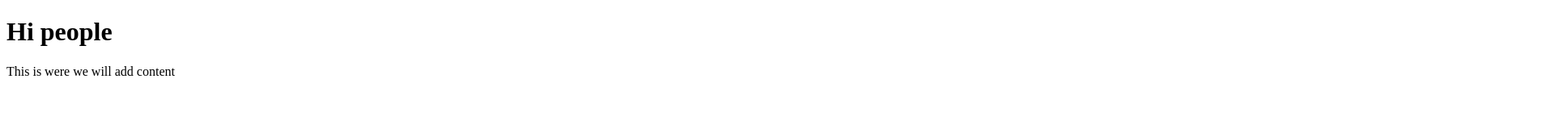
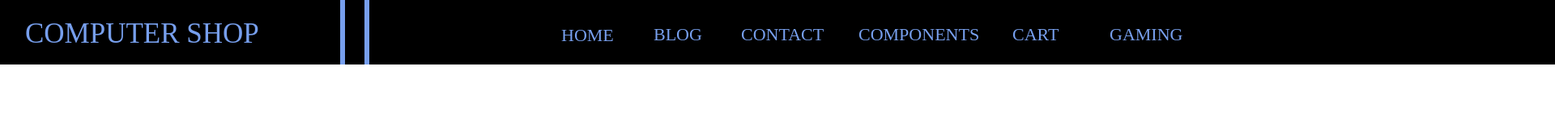
Before and after one commit to mateoSikirica/HCI-project, a Gatsby site in the folder projekt/: page / in a window 1280 px wide. Shown: the whole page at 81% size, 1920 px wide, since content can reach past the window. Built offline with nearby package versions, Linux system fonts and the light colour scheme; Gatsby itself is replaced by a stand-in of ours.

Commit message:
header unfinished

```diff
--- /dev/null
+++ b/projekt/src/components/headerBar/index.js
@@ -0,0 +1,18 @@
+import React from 'react'
+import styles from './style.module.css'
+
+const HeaderBar = () => (
+  <main className={styles.container}>
+    <computerShop>COMPUTER SHOP</computerShop>
+    <line1></line1>
+    <line2></line2>
+    <home>HOME</home>
+    <blog>BLOG</blog>
+    <contact>CONTACT</contact>
+    <components>COMPONENTS</components>
+    <cart>CART</cart>
+    <gaming>GAMING</gaming>
+  </main>
+)
+
+export default HeaderBar
--- /dev/null
+++ b/projekt/src/components/headerBar/style.module.css
@@ -0,0 +1,149 @@
+.container {
+    position: absolute;
+    width: 1920px;
+    height: 80px;
+    left: 0px;
+    top: 0px;
+
+    background: #000000;
+  }
+
+  .container computerShop {
+    position: absolute;
+    width: 400px;
+    height: 50px;
+    left: 30px;
+    top: 13px;
+
+    font-family: Righteous;
+    font-style: normal;
+    font-weight: normal;
+    font-size: 35px;
+    line-height: 55px;
+
+    color: #779FED;
+
+    border: 1px solid #000000;
+  }
+
+  .container line1 {
+    position: absolute;
+    width: 80px;
+    height: 0px;
+    left: 380px;
+    top: 34px;
+
+    border: 3px solid #779FED;
+    transform: rotate(-90deg);
+  }
+
+  .container line2 {
+    position: absolute;
+    width: 80px;
+    height: 0px;
+    left: 410px;
+    top: 34px;
+
+    border: 3px solid #779FED;
+    transform: rotate(-90deg);
+  }
+
+  .container home {
+    position: absolute;
+    width: 112px;
+    height: 50px;
+    left: 692px;
+    top: 20px;
+
+    font-family: Righteous;
+    font-style: normal;
+    font-weight: normal;
+    font-size: 22px;
+    line-height: 45px;
+
+    color: #779FED;
+
+    border: 1px solid #000000;
+    text-shadow: 0px 4px 4px rgba(0, 0, 0, 0.25);
+  }
+
+  .container blog {
+    position: absolute;
+    width: 100px;
+    height: 50px;
+    left: 807px;
+    top: 20px;
+
+    font-family: Righteous;
+    font-style: normal;
+    font-weight: normal;
+    font-size: 22px;
+    line-height: 45px;
+
+    color: #779FED;
+
+  }
+
+  .container contact {
+    position: absolute;
+    width: 171px;
+    height: 50px;
+    left: 915px;
+    top: 20px;
+
+    font-family: Righteous;
+    font-style: normal;
+    font-weight: normal;
+    font-size: 22px;
+    line-height: 45px;
+
+    color: #779FED;
+  }
+
+  .container components {
+    position: absolute;
+    width: 253px;
+    height: 50px;
+    left: 1060px;
+    top: 20px;
+
+    font-family: Righteous;
+    font-style: normal;
+    font-weight: normal;
+    font-size: 22px;
+    line-height: 45px;
+
+    color: #779FED;
+  }
+
+  .container cart {
+    position: absolute;
+    width: 96px;
+    height: 50px;
+    left: 1250px;
+    top: 20px;
+
+    font-family: Righteous;
+    font-style: normal;
+    font-weight: normal;
+    font-size: 22px;
+    line-height: 45px;
+
+    color: #779FED;
+  }
+
+  .container gaming {
+    position: absolute;
+    width: 169px;
+    height: 50px;
+    left: 1370px;
+    top: 20px;
+
+    font-family: Righteous;
+    font-style: normal;
+    font-weight: normal;
+    font-size: 22px;
+    line-height: 45px;
+
+    color: #779FED;
+  }
--- a/projekt/src/pages/index.js
+++ b/projekt/src/pages/index.js
@@ -1,9 +1,10 @@
 import React from "react"
+
+import HeaderBar from '../components/headerBar'
 
 const IndexPage = () => (
   <main>
-    <h1>Hi people</h1>
-    <p>This is were we will add content</p>
+    <HeaderBar />
   </main>
 )
 
```
